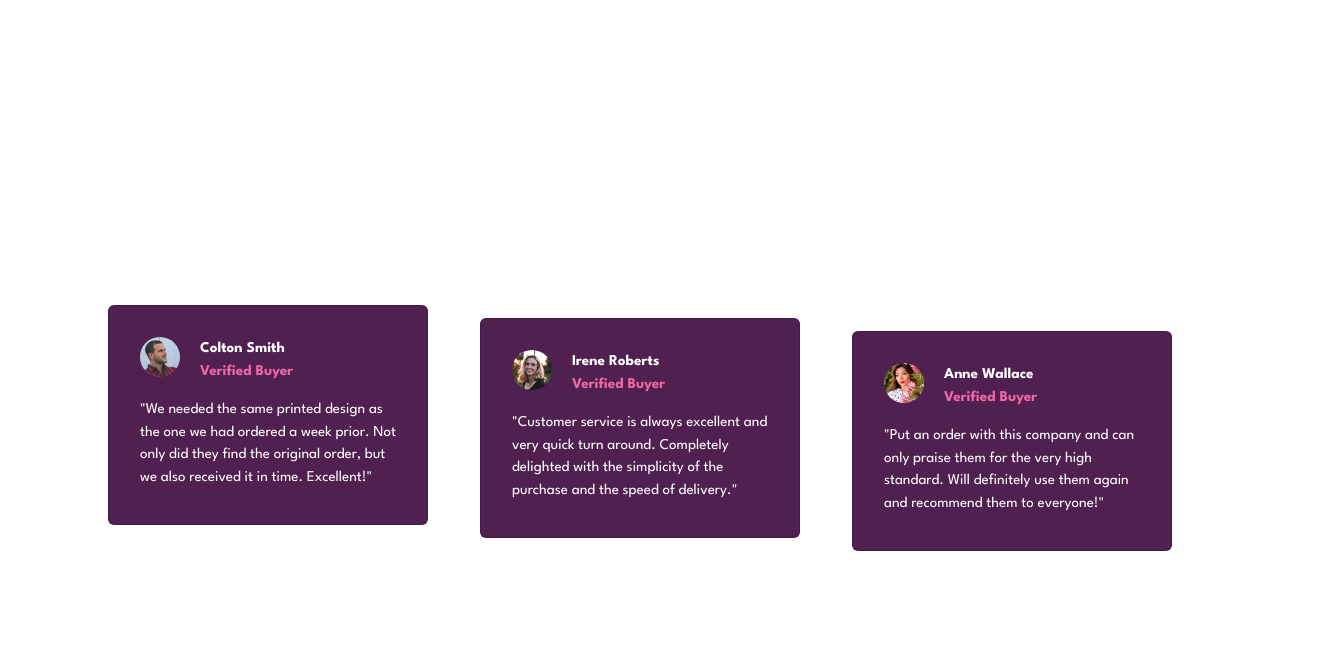
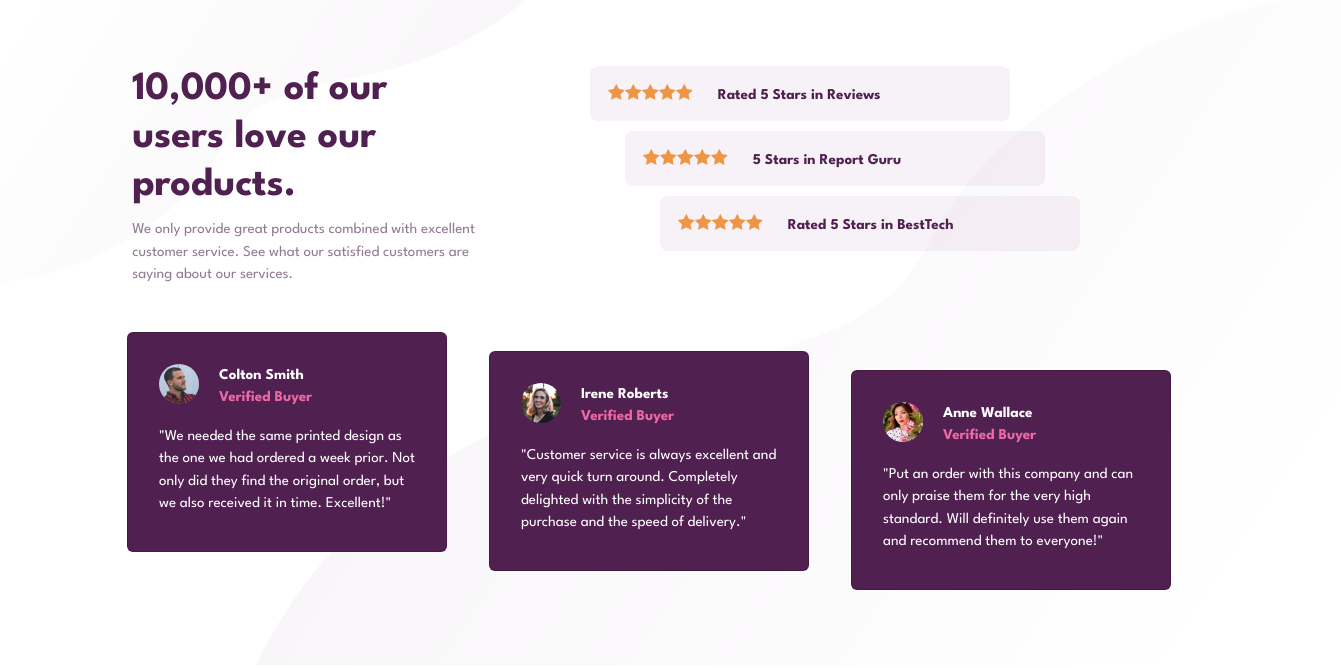
Before and after one commit to ashish-tiwari98/Social-proof-Section, a plain HTML site: page index.html in a window 1280 px wide. Shown: the whole page, 1341 px wide, since content can reach past the window. Drawn offline with nearby package versions, Linux system fonts and the light colour scheme.

Commit message:
Desktop design completed

```diff
--- a/index.html
+++ b/index.html
@@ -18,21 +18,23 @@
     <link rel="stylesheet" type="text/css" href="styles.css"/>
   </head>
   <body>
+    <img src="images/bg-pattern-top-desktop.svg" alt="top_bg" class="imgtop">
+    <img src="images/bg-pattern-bottom-desktop.svg" alt="bottom_bg" class="imgbot">
     <main class="container">
       <div class="d-flex justify-content-around ">
-        <div class="block">
-          <h1>10,000+ of our users love our products.</h1>
+        <div class="block" id="block1">
+          <h1><strong>10,000+ of our users love our products.</strong></h1>
           <p>We only provide great products combined with excellent customer service.
           See what our satisfied customers are saying about our services.</p>
         </div>
-        <div class="block">
-          <p>Rated 5 Stars in Reviews</p>
-          <p>Rated 5 Stars in Report Guru</p>
-          <p>Rated 5 Stars in BestTech</p>
+        <div class="block" id="block2">
+          <div class="rect" id="rect1"><div class="star"></div>Rated 5 Stars in Reviews</div>
+          <div class="rect" id="rect2"><div class="star"></div> 5 Stars in Report Guru</div>
+          <div class="rect" id="rect3"><div class="star"></div>Rated 5 Stars in BestTech</div>
         </div>
      </div>
      <div class="d-flex justify-content-around">
-       <div class="card">
+       <div class="card" id="card1">
         <div class="card-body">
           <div>
             <img src="images/image-colton.jpg" alt="Colton_jpg" >
--- a/styles.css
+++ b/styles.css
@@ -4,26 +4,84 @@
     box-sizing: border-box;
     font-family: 'League Spartan', sans-serif;
 }
-
+html {
+    overflow-y: hidden;
+    }
 body{
     font-size: 15px;
     color:white;
+    height:100%;
 }
 
+.imgtop{
+    position: absolute;
+    top:-10%;
+}
+.imgbot{
+    position: absolute;
+    top:-1%;
+    left:20%;
+}
+.container{
+    margin: 66px auto;
+}
 .block{
     width: 50%;
 }
-.container{
-    margin: 10% auto;
+
+#block1{
+    width:32%;
+    color:hsl(303, 10%, 53%);
+}
+
+#block2{
+    color:hsl(300, 43%, 22%);
+    font-weight: bold;
+}
+.rect{
+    background-color: hsl(300, 24%, 96%);
+    height:55px;
+    width:420px;
+    background-size: contain;
+    padding:18px;
+    border-radius: 8px;
+    margin-bottom: 10px;
+}
+#rect2{
+    margin-left: 35px;
+}
+#rect3{
+    margin-left: 70px;
+}
+.star{
+    float:left;
+    width:85px;
+    height:16px;
+    background-image: url('images/icon-star.svg');
+    padding-right:10px;
+    padding-bottom: 7px;
+    margin-right:25px;
+}
+
+h1{
+    color:hsl(300, 43%, 22%);
+}
+
+h1>p{
+    color:hsl(303, 10%, 53%);
+}
+
+.d-flex{
+    margin-top:30px;
 }
 .card{
-    margin:12px;
+    margin-right:12px;
     width:320px;
     height:220px;
     padding: 15px;
     background-color: hsl(300, 43%, 22%);
 }
-img{
+div>img{
     border-radius: 100%;
     float:left;
     height:40px;
@@ -32,8 +90,11 @@ img{
 strong>p{
     color:hsl(333, 80%, 67%);
 }
+#card1{
+    margin-left: 30px;
+}
 #card2{
-    margin-top:25px;
+    margin-top:19px;
 }
 #card3{
     margin-top:38px;
```
